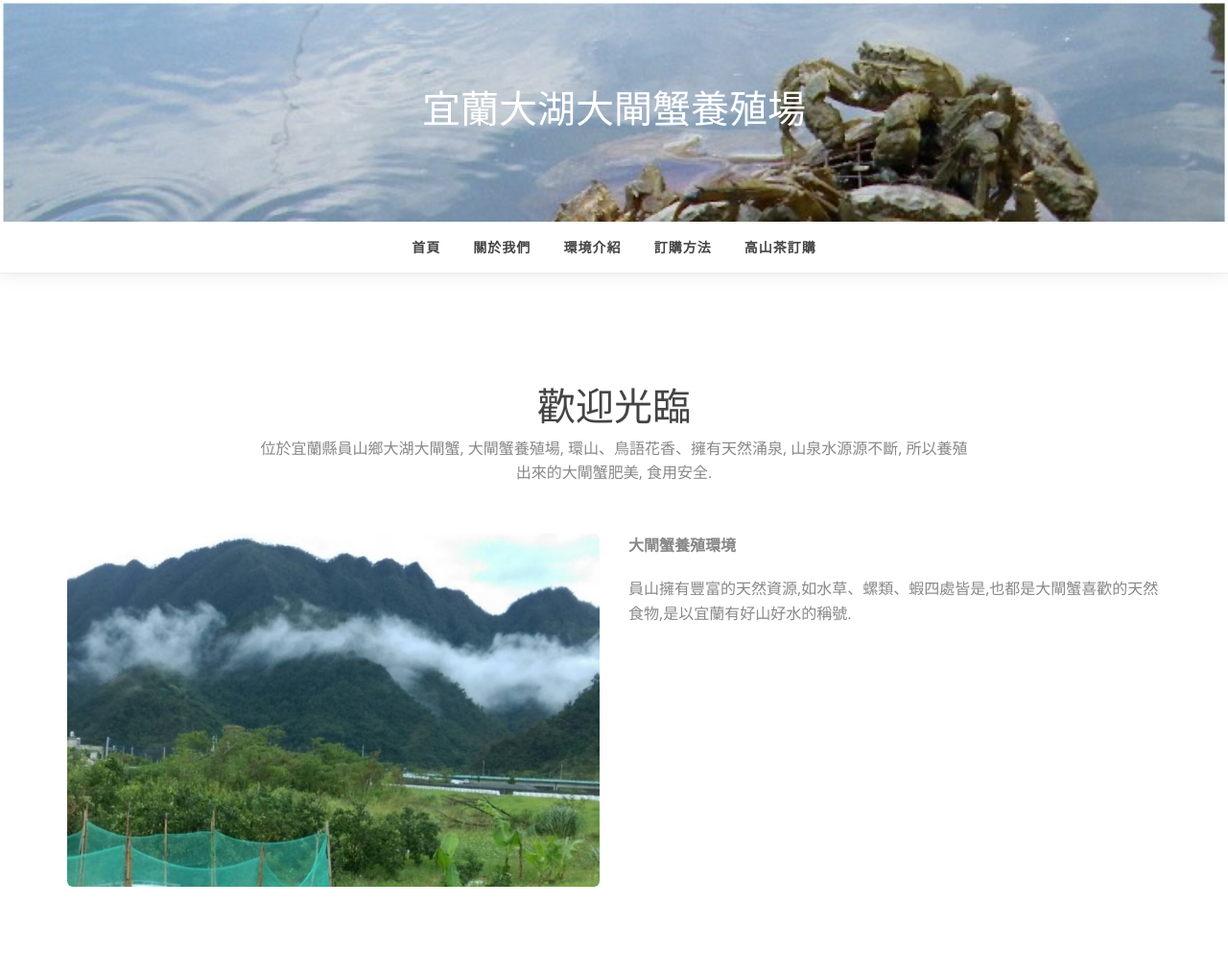
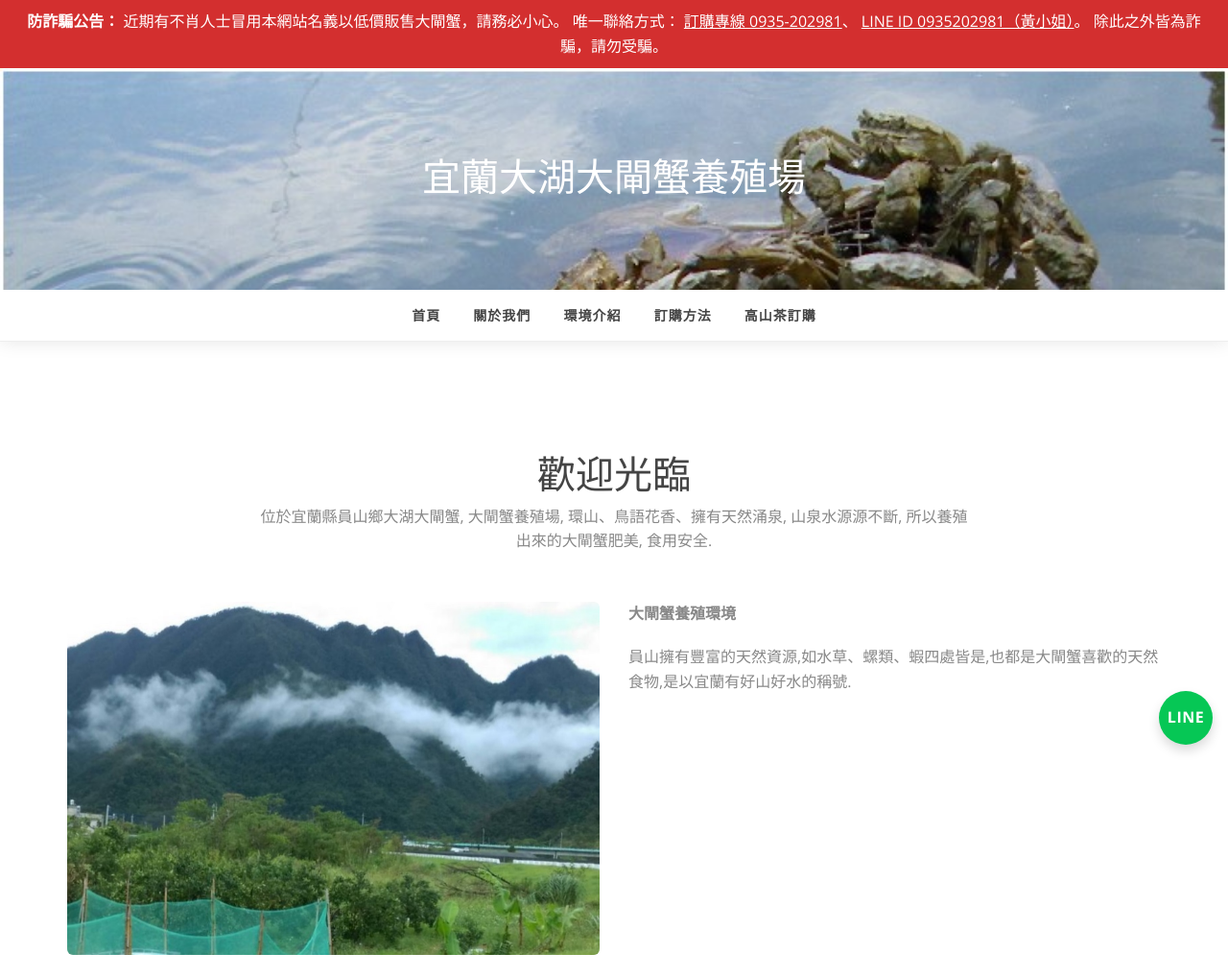
Before and after one commit to AJieeeee/ajieeeee.github.io, a plain HTML site: page index.html in a window 1280 px wide. Shown: the top 1018 px of the page at 96% size. Drawn offline with nearby package versions, Linux system fonts and the light colour scheme.

Commit message:
feat: 添加防詐騙公告及聯絡方式，更新樣式與JavaScript以支援新功能

```diff
--- a/css/style.css
+++ b/css/style.css
@@ -659,3 +659,67 @@ a.btn:hover {
     width: 100%;
     height: 100%;
 }
+
+/* ===========================
+--- Site Alert & Floating Button
+============================ */
+.site-alert {
+    position: fixed;
+    top: 0;
+    left: 0;
+    right: 0;
+    background: #d32f2f;
+    color: #fff;
+    text-align: center;
+    padding: 10px 16px;
+    line-height: 1.6;
+    z-index: 10000;
+}
+.site-alert__link {
+    color: #fff;
+    text-decoration: underline;
+}
+
+.line-float {
+    position: fixed;
+    bottom: 24px;
+    right: 16px;
+    width: 56px;
+    height: 56px;
+    border-radius: 28px;
+    background: #06C755;
+    color: #fff;
+    display: -webkit-box;
+    display: -ms-flexbox;
+    display: flex;
+    -webkit-box-align: center;
+        -ms-flex-align: center;
+            align-items: center;
+    -webkit-box-pack: center;
+        -ms-flex-pack: center;
+            justify-content: center;
+    font-weight: 700;
+    letter-spacing: .5px;
+    text-transform: uppercase;
+    box-shadow: 0 6px 12px rgba(0,0,0,.15);
+    z-index: 990;
+}
+.line-float:hover,
+.line-float:focus {
+    color: #fff;
+    background: #05b94c;
+}
+
+@media (max-width:480px) {
+    .line-float {
+        width: 52px;
+        height: 52px;
+        border-radius: 26px;
+        bottom: 16px;
+        right: 12px;
+        font-size: 12px;
+    }
+    .site-alert {
+        font-size: 14px;
+    }
+}
--- a/index.html
+++ b/index.html
@@ -22,9 +22,18 @@
 
 </head>
 
-<body id="page-top" data-spy="scroll" data-target=".navbar-custom">
+<body id="page-top" class="has-site-alert" data-spy="scroll" data-target=".navbar-custom">
     <div id="preloader">
         <div id="load"></div>
+    </div>
+    <div class="site-alert" role="alert" aria-live="polite">
+        <strong>防詐騙公告：</strong>
+        近期有不肖人士冒用本網站名義以低價販售大閘蟹，請務必小心。
+        唯一聯絡方式：
+        <a href="tel:0935202981" class="site-alert__link">訂購專線 0935-202981</a>、
+        <a href="https://line.me/ti/p/~0935202981" class="site-alert__link" target="_blank" rel="noopener">LINE ID
+            0935202981（黃小姐）</a>。
+        除此之外皆為詐騙，請勿受騙。
     </div>
 
     <section id="intro" class="intro">
@@ -320,6 +329,9 @@
         </div>
     </footer>
 
+    <a href="https://line.me/ti/p/~0935202981" class="line-float" target="_blank" rel="noopener"
+        aria-label="透過 LINE 聯絡我們">LINE</a>
+
     <!-- Core JavaScript Files -->
     <script src="js/jquery.min.js"></script>
     <script src="js/bootstrap.min.js"></script>
--- a/js/custom.js
+++ b/js/custom.js
@@ -2,8 +2,9 @@
 
 	new WOW().init();
 
-	$(window).load(function(){
-      $("#navigation").sticky({ topSpacing: 0 });
+    $(window).load(function(){
+      var spacing = $('.site-alert').length ? $('.site-alert').outerHeight() : 0;
+      $("#navigation").sticky({ topSpacing: spacing });
     });
 
 	jQuery(window).load(function() {
@@ -13,7 +14,7 @@
 
 
 	//jQuery for page scrolling feature - requires jQuery Easing plugin
-	$(function() {
+    $(function() {
 		$('.navbar-nav li a').bind('click', function(event) {
 			var $anchor = $(this);
 			$('html, body').stop().animate({
@@ -29,6 +30,17 @@
 			event.preventDefault();
 		});
 	});
+
+    // adjust body padding & sticky nav top to account for alert height
+    $(function() {
+        var adjust = function(){
+            var h = $('.site-alert').length ? $('.site-alert').outerHeight() : 0;
+            $('body').css('padding-top', h);
+            $('#navigation').css('top', h);
+        };
+        adjust();
+        $(window).on('resize', adjust);
+    });
 
 	//owl carousel
 	$('#owl-works').owlCarousel({
```
